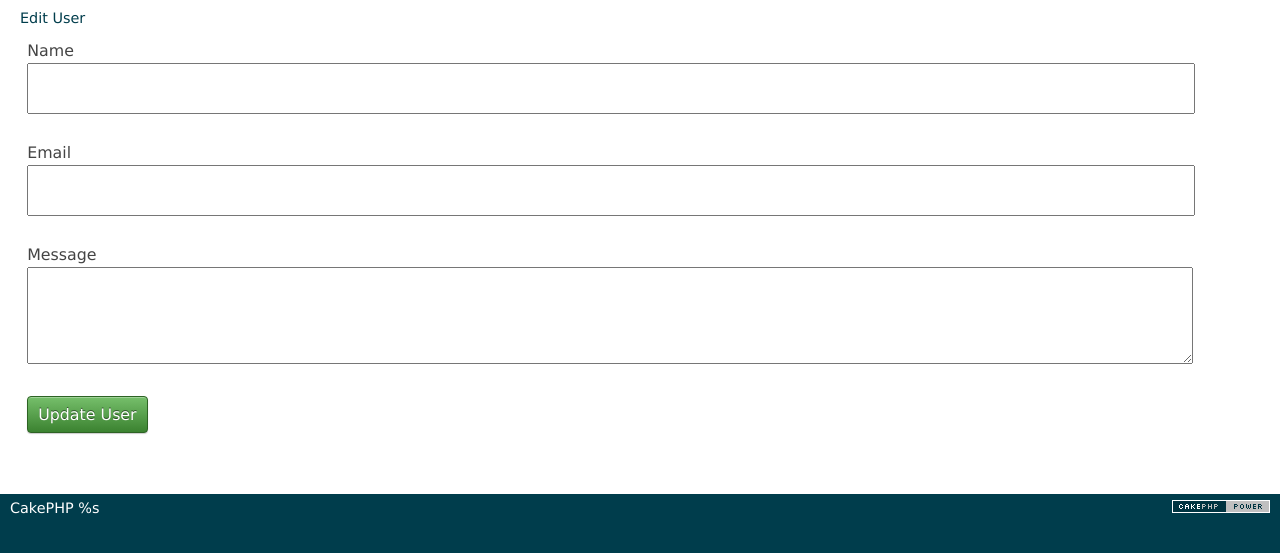
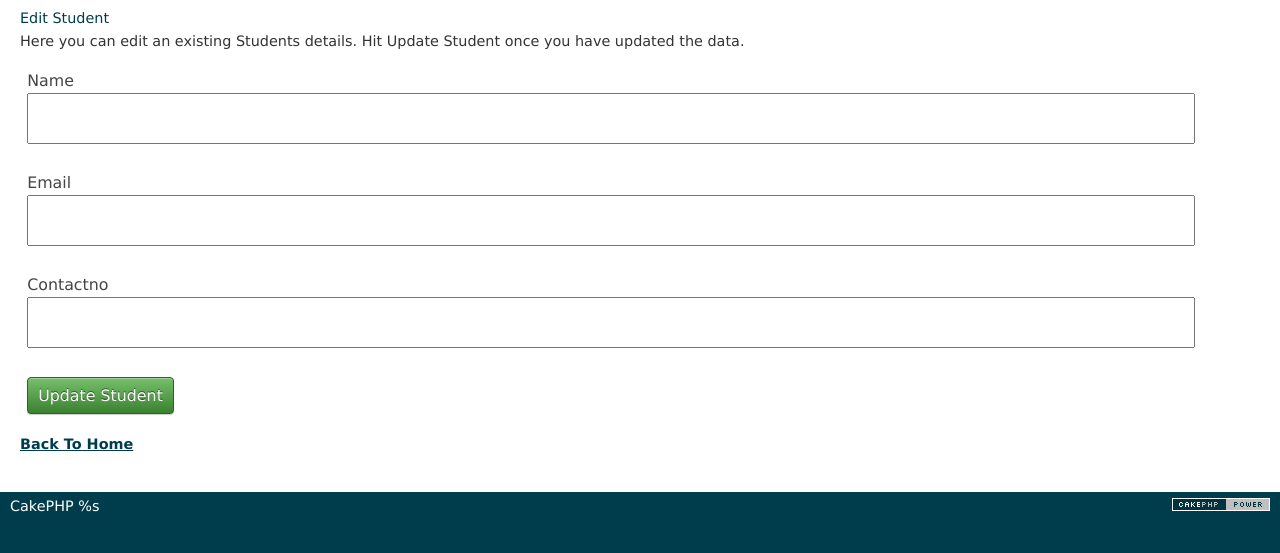
Before and after one commit to LuckyGnome/qa_cakephp, a CakePHP app: the page made by app/View/Student/edit.ctp in a window 1280 px wide. Shown: the part 47-600 px from the top of the page. Run offline with PHP 8.4 and a stand-in for CakePHP, Linux system fonts and the light colour scheme; the template is opened without the code that fills it, so the values that code supplies are empty; form fields are guessed from the names that the template uses; some libraries are stand-ins or nearby versions.

Commit message:
final changes

```diff
--- a/app/View/Student/add.ctp
+++ b/app/View/Student/add.ctp
@@ -1,7 +1,9 @@
 <h1>Add Student</h1>
+<p>Use the form below to enter in the new users details. Then press Save Student to enter their data into the database.</p>
 <?php
 echo $this->Form->create('Student');
 echo $this->Form->input('name');
 echo $this->Form->input('email');
+echo $this->Form->input('contactno');
 echo $this->Form->end('Save Student');
 ?>
--- a/app/View/Student/edit.ctp
+++ b/app/View/Student/edit.ctp
@@ -1,12 +1,21 @@
-<h1>Edit User</h1>
-
+<h1>Edit Student</h1>
+<p>Here you can edit an existing Students details. Hit Update Student once you have updated the data.</p>
 <?php
 
-echo $this->Form->create('User');
-
+echo $this->Form->create('Student');
 echo $this->Form->input('name');
 echo $this->Form->input('email');
-echo $this->Form->input('message', array('rows' => '3'));
+echo $this->Form->input('contactno');
 echo $this->Form->input('roll_no', array('type' => 'hidden'));
-echo $this->Form->end('Update User');
+echo $this->Form->end('Update Student');
 ?>
+
+
+
+<?php echo $this->Html->link(
+
+	'Back To Home',
+
+	array('controller' => 'Student', 'action' => 'index')
+
+	); ?>
```
Also changed, not shown: app/Controller/StudentController.php (+28 -20 lines), app/View/Student/index.ctp (+3 -4 lines), app/View/Student/view.ctp (+8 -0 lines).
